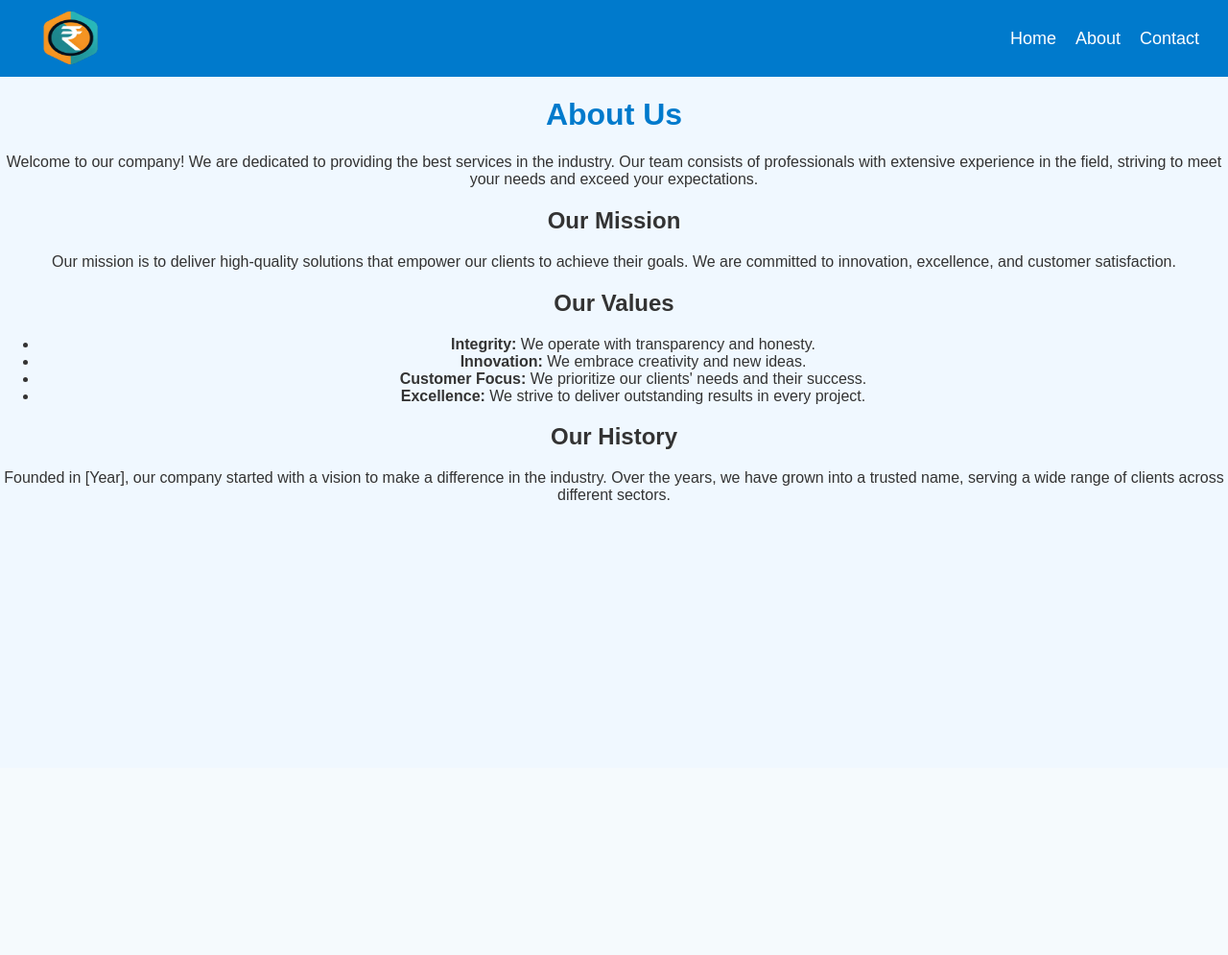
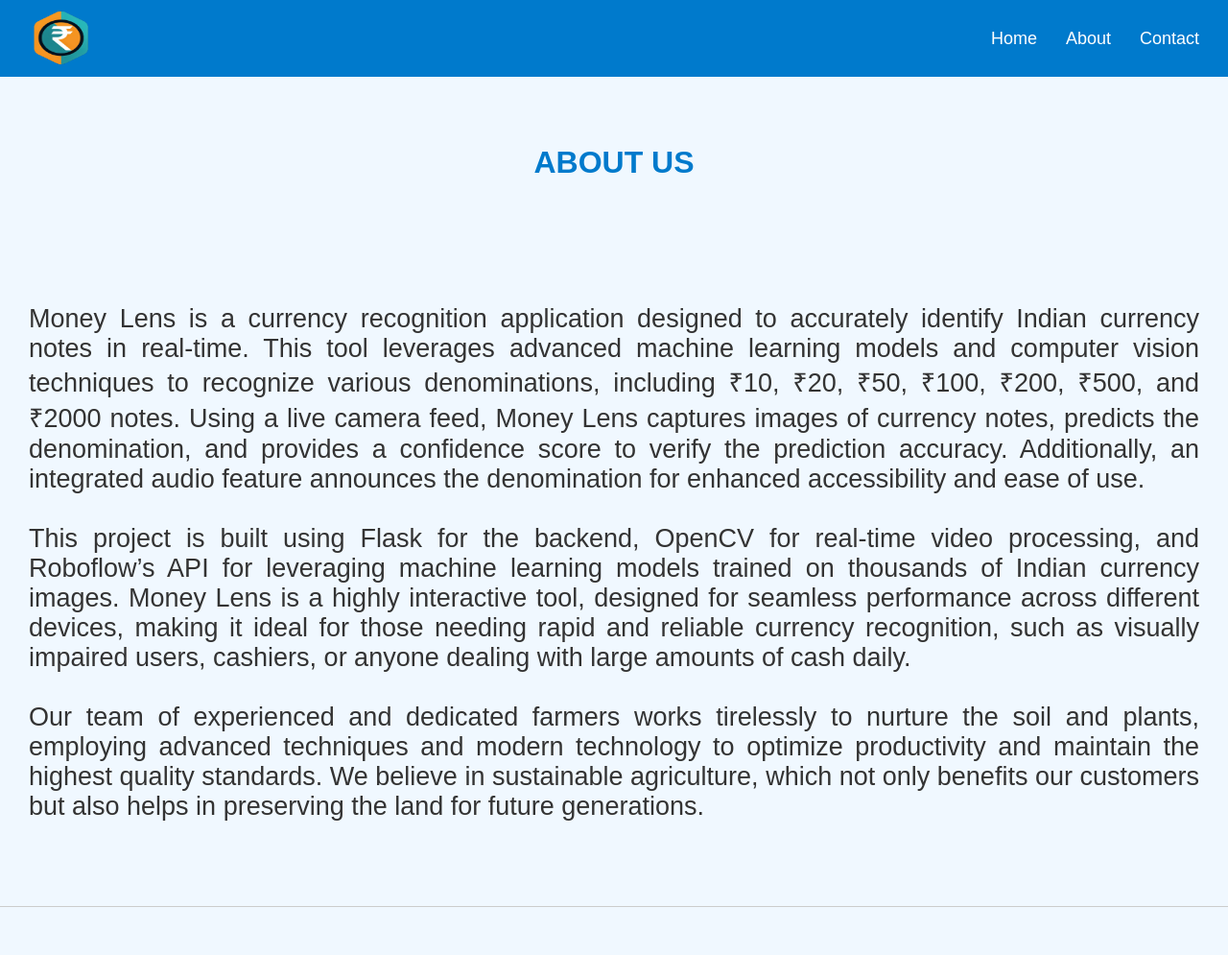
Before and after one commit to Mrmanticore/money_lens, a Flask app: page /about in a window 1280 px wide. Shown: the whole page at 96% size. Before the commit the page ends 521 px from the top, so only its background shows below. Run offline with Flask 3, Linux system fonts and the light colour scheme.

Commit message:
deployments files

```diff
--- /dev/null
+++ b/package.json
@@ -0,0 +1,5 @@
+{
+    "engines": {
+      "node": "18.x"
+    }
+  }
--- a/static/css/contact.css
+++ b/static/css/contact.css
@@ -50,11 +50,22 @@ nav ul {
     display: flex;
     transition: max-height 0.5s ease;
 }
-
-/* Adjusting the size of h1 and the video element for smaller screens */
+/* animation fadeindow */
+@keyframes fadeInDown {
+    0% {
+        opacity: 0;
+        transform: translateY(-20px);
+    }
+    100% {
+        opacity: 1;
+        transform: translateY(0);
+    }
+}
 h1 {
     color: #007acc;
     font-size: 2rem;
+    animation: fadeInDown 1s ease-in-out;
+
 }
 form {
     display: inline-block;
--- a/templates/about.html
+++ b/templates/about.html
@@ -5,6 +5,91 @@
     <meta name="viewport" content="width=device-width, initial-scale=1.0">
     <title>About Us</title>
     <link rel="stylesheet" href="{{ url_for('static', filename='css/contact.css') }}">
+    <style>
+        body {
+            font-family: Arial, sans-serif;
+        }
+
+        @keyframes fadeInDown {
+            0% {
+                opacity: 0;
+                transform: translateY(-20px);
+            }
+            100% {
+                opacity: 1;
+                transform: translateY(0);
+            }
+        }
+
+        h1 {
+            padding: 50px;
+            text-align: center;
+            background-color: #4745d;
+            color: #007acc;
+            animation: fadeInDown 1s ease-in-out;
+        }
+
+        article {
+            margin-bottom: 50px;
+            padding: 30px;
+            border-bottom: 1px solid #ccc;
+            font-size: 27px;
+        }
+
+        .date {
+            color: #999;
+            font-size: 14px;
+            margin-bottom: 10px;
+        }
+
+        .text-start {
+            text-align: justify;
+        }
+
+        /* Hamburger menu and nav styling */
+        nav {
+            display: flex;
+            align-items: center;
+            padding: 10px;
+            background-color:#007acc;
+
+            color: white;
+        }
+
+        .hamburger {
+            font-size: 24px;
+            cursor: pointer;
+            display: none;
+        }
+
+        nav ul {
+            list-style: none;
+            display: flex;
+        }
+
+        nav ul li {
+            margin-right: 20px;
+        }
+
+        nav ul li a {
+            color: white;
+            text-decoration: none;
+        }
+
+        /* Show hamburger and hide menu items on small screens */
+        @media (max-width: 768px) {
+            .hamburger {
+                display: block;
+            }
+            nav ul {
+                display: none;
+                flex-direction: column;
+            }
+            nav ul.show {
+                display: flex;
+            }
+        }
+    </style>
 </head>
 <body>
     <!-- Navigation Bar -->
@@ -21,24 +106,30 @@
         </ul>
     </nav>
 
-    <!-- Main Content -->
-    <div class="container">
-        <h1>About Us</h1>
-        <p>Welcome to our company! We are dedicated to providing the best services in the industry. Our team consists of professionals with extensive experience in the field, striving to meet your needs and exceed your expectations.</p>
+    <h1>ABOUT US</h1>
 
-        <h2>Our Mission</h2>
-        <p>Our mission is to deliver high-quality solutions that empower our clients to achieve their goals. We are committed to innovation, excellence, and customer satisfaction.</p>
+    <article>
+      <p class="date"></p>
+      <p class="text-start">
+        Money Lens is a currency recognition application designed to accurately identify Indian currency notes in real-time. This tool leverages advanced machine learning models and computer vision techniques to recognize various denominations, including ₹10, ₹20, ₹50, ₹100, ₹200, ₹500, and  ₹2000 notes. Using a live camera feed, Money Lens captures images of currency notes, predicts the denomination, and provides a confidence score to verify the prediction accuracy. Additionally, an integrated audio feature announces the denomination for enhanced accessibility and ease of use.<br><br>
 
-        <h2>Our Values</h2>
-        <ul>
-            <li><strong>Integrity:</strong> We operate with transparency and honesty.</li>
-            <li><strong>Innovation:</strong> We embrace creativity and new ideas.</li>
-            <li><strong>Customer Focus:</strong> We prioritize our clients' needs and their success.</li>
-            <li><strong>Excellence:</strong> We strive to deliver outstanding results in every project.</li>
-        </ul>
+        This project is built using Flask for the backend, OpenCV for real-time video processing, and Roboflow’s API for leveraging machine learning models trained on thousands of Indian currency images. Money Lens is a highly interactive tool, designed for seamless performance across different devices, making it ideal for those needing rapid and reliable currency recognition, such as visually impaired users, cashiers, or anyone dealing with large amounts of cash daily.<br><br>
 
-        <h2>Our History</h2>
-        <p>Founded in [Year], our company started with a vision to make a difference in the industry. Over the years, we have grown into a trusted name, serving a wide range of clients across different sectors.</p>
-    </div>
+        Our team of experienced and dedicated farmers works tirelessly to nurture the soil and plants, employing advanced techniques and modern technology to optimize productivity and maintain the highest quality standards. We believe in sustainable agriculture, which not only benefits our customers but also helps in preserving the land for future generations.<br><br>
+
+
+      </p>
+    </article>
+
+    <!-- JavaScript for Hamburger Menu -->
+    <script>
+        const hamburger = document.querySelector('.hamburger');
+        const navMenu = document.querySelector('nav ul');
+
+        hamburger.addEventListener('click', () => {
+            navMenu.classList.toggle('show');
+        });
+    </script>
+
 </body>
 </html>
```
Also changed, not shown: requirements.txt (added, +52 -0 lines), static/css/style.css (+13 -0 lines), readme.md (added), vercel.json (added), 3 other files.
